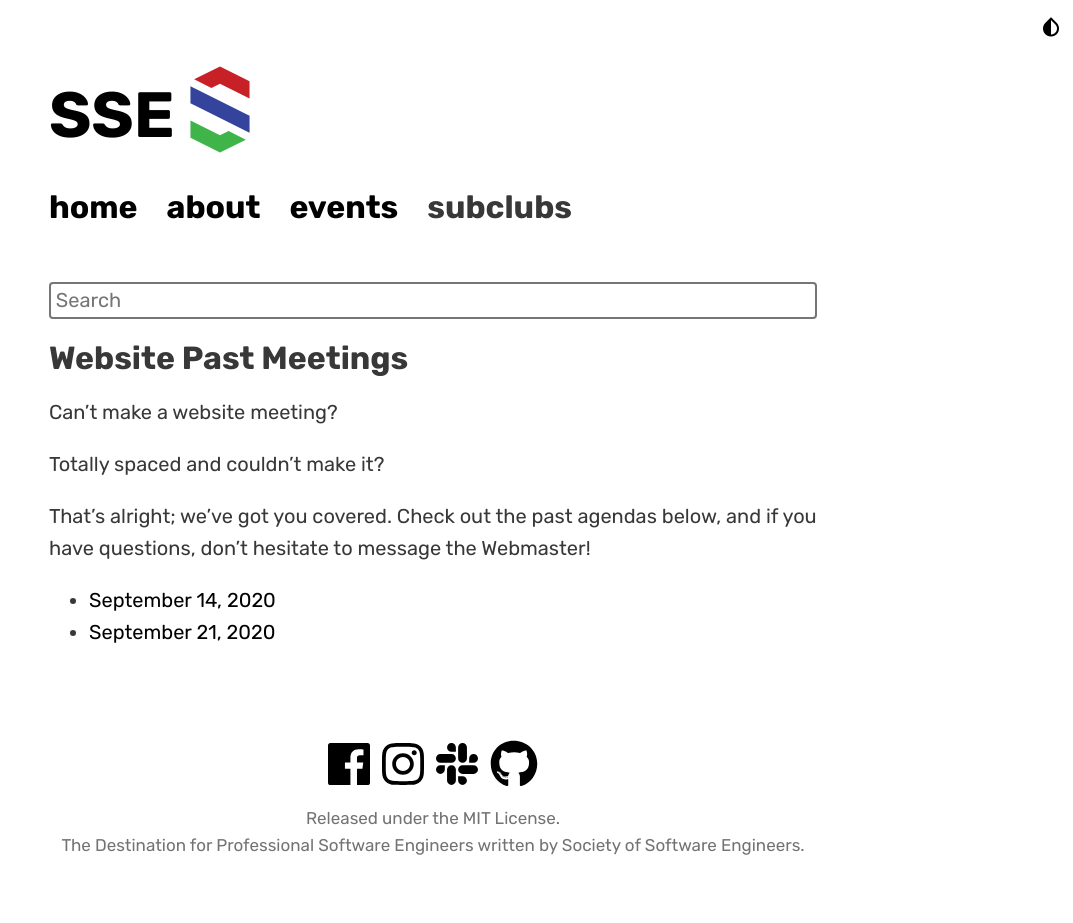
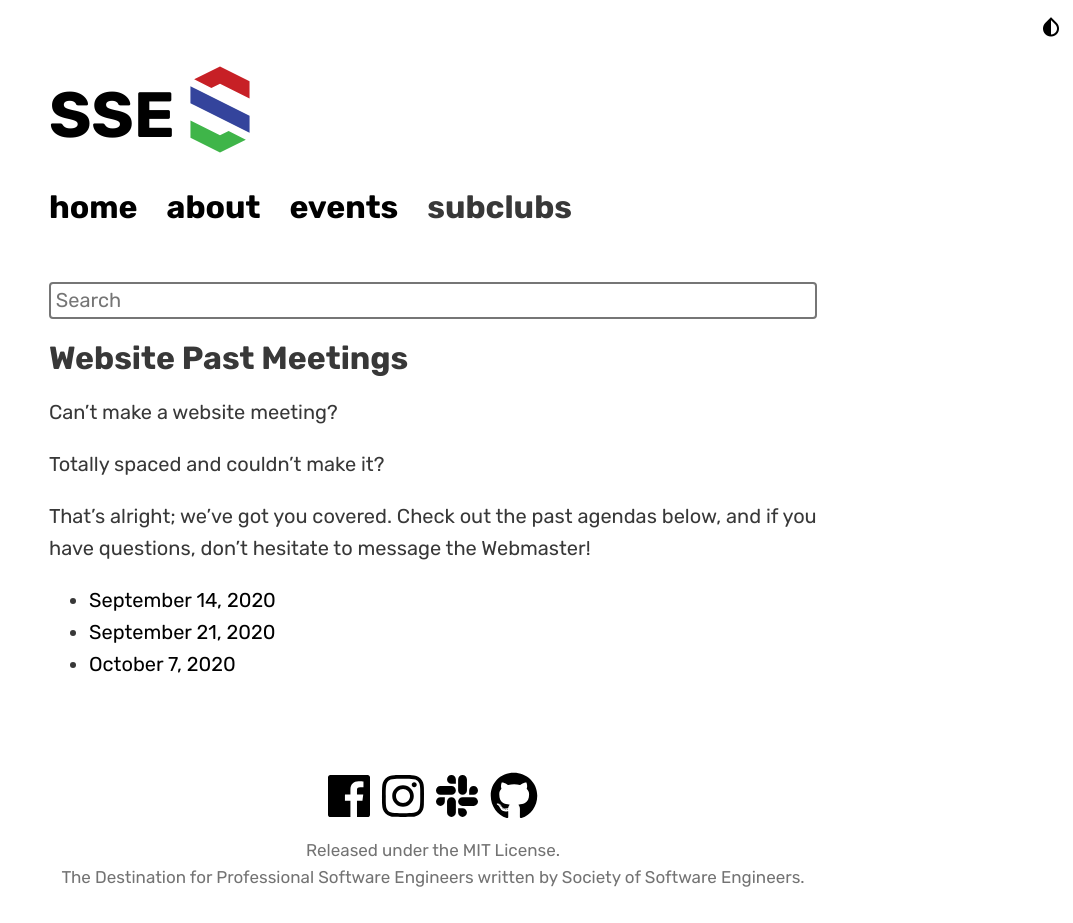
Before and after one commit to msoe-sse/msoe-sse.github.io, a Jekyll site: the page built from _events/pastMeetings.md, in a window 1280 px wide. Shown: the whole page, without its empty margins (207-1280 px from the left). Built offline with Jekyll 4.4.1, drawn with Linux system fonts in a browser that asks for light colours; nearby versions of some CDN libraries; some web fonts are replaced; before the commit the page ends 900 px from its top, so only the background shows below that.

Commit message:
Update pastMeetings.yml

```diff
--- a/_data/pastMeetings.yml
+++ b/_data/pastMeetings.yml
@@ -3,3 +3,6 @@
 
 - date: September 21, 2020
   link: https://docs.google.com/document/d/1HEKTZxfjbEqmWkVCRCLZYa0jcNExCqlGjBN-8Vs7r50/edit?usp=sharing
+
+- date: October 7, 2020
+  link: https://docs.google.com/document/d/1sXlKI_Y23JyD66cwKjvr1wd7zZeBO9rYZq70gQmGBFw/edit?usp=sharing
```
